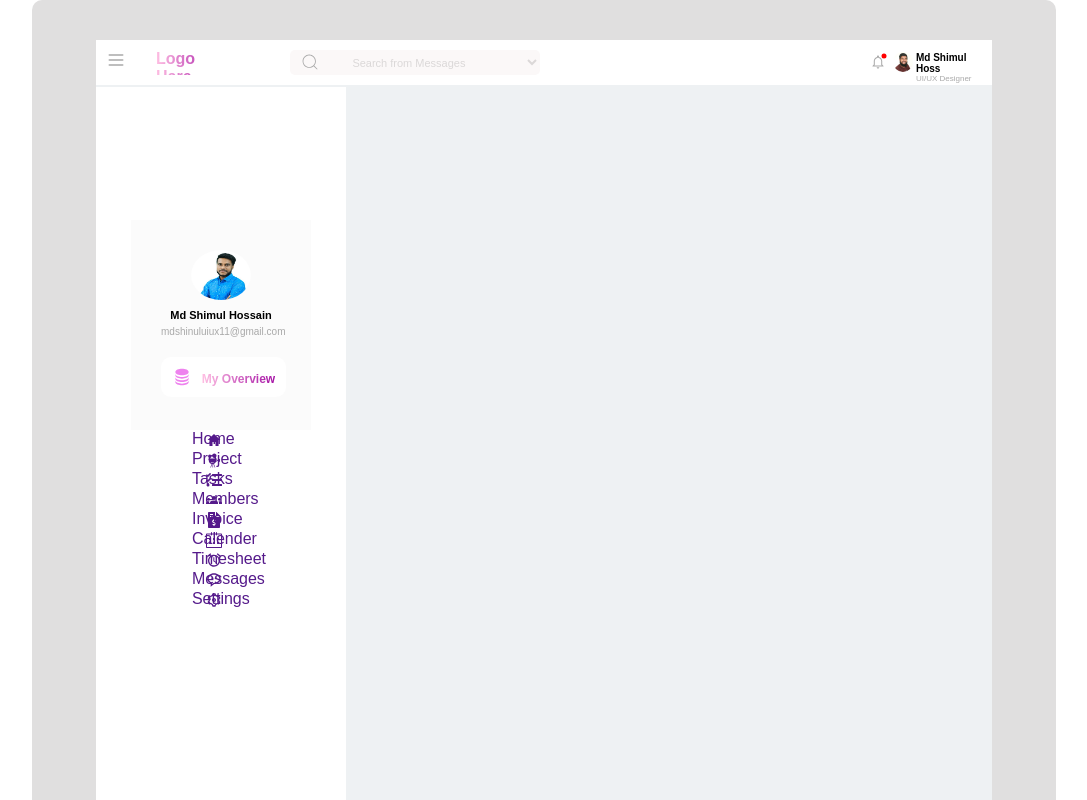
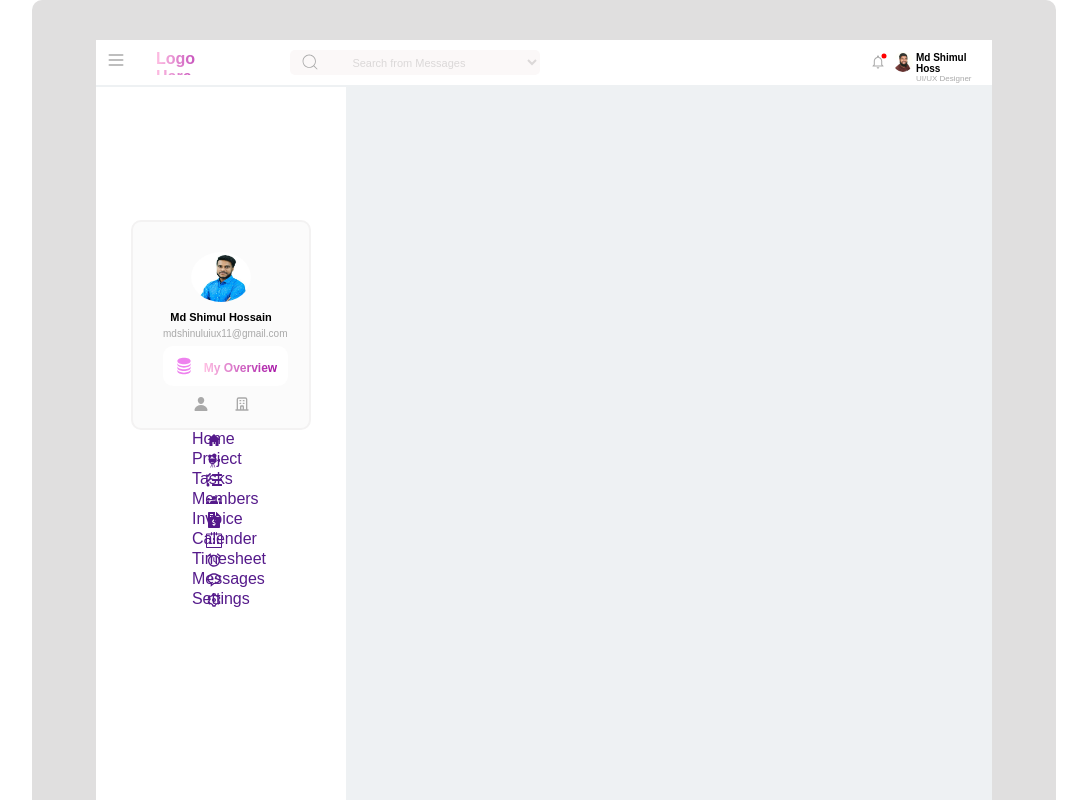
Before and after one commit to dantocome/reacttype-dashboard, a React (Vite) app: page / in a window 1280 px wide. Shown: the top 800 px of the page, without its empty margins (96-1183 px from the left). Built offline with nearby package versions, Linux system fonts and the light colour scheme.

Commit message:
all added files

```diff
--- a/src/components/Header.tsx
+++ b/src/components/Header.tsx
@@ -18,6 +18,8 @@ import { MdAccessAlarm } from "react-icons/md";
 import { BiMessageRoundedDots } from "react-icons/bi";
 import { RiSettings3Line } from "react-icons/ri";
 import { BiSolidCoinStack } from "react-icons/bi";
+import { IoPerson } from "react-icons/io5";
+import { HiOutlineOfficeBuilding } from "react-icons/hi";
 
 
 
@@ -73,6 +75,11 @@ const Header = () => {
               <  BiSolidCoinStack  className='log' size={20} color='violet'/><p className='over'>My Overview</p>
             </div>
             </div>
+            <div className="official">
+              <IoPerson  color='darkgrey'/>
+              < HiOutlineOfficeBuilding color='darkgrey'/>
+
+            </div>
           </div>
 
           <ul className='icons'>
--- a/src/components/component.css
+++ b/src/components/component.css
@@ -131,6 +131,8 @@ h6{
     height: 210px;
     padding: 30px;
     margin-top: -400px;
+    border-radius: 10px;
+    border: 2px solid rgb(243, 242, 242);
 
 }
 .pro{
@@ -188,4 +190,12 @@ h6{
     align-items: center;
     justify-content: center;
     border-radius: 10px;
+    margin-top: 7px;
 }
+.official{
+    display: flex;
+    align-items: center;
+    justify-content:center;
+    gap: 25px;
+    margin-top: 10px;
+}
```
